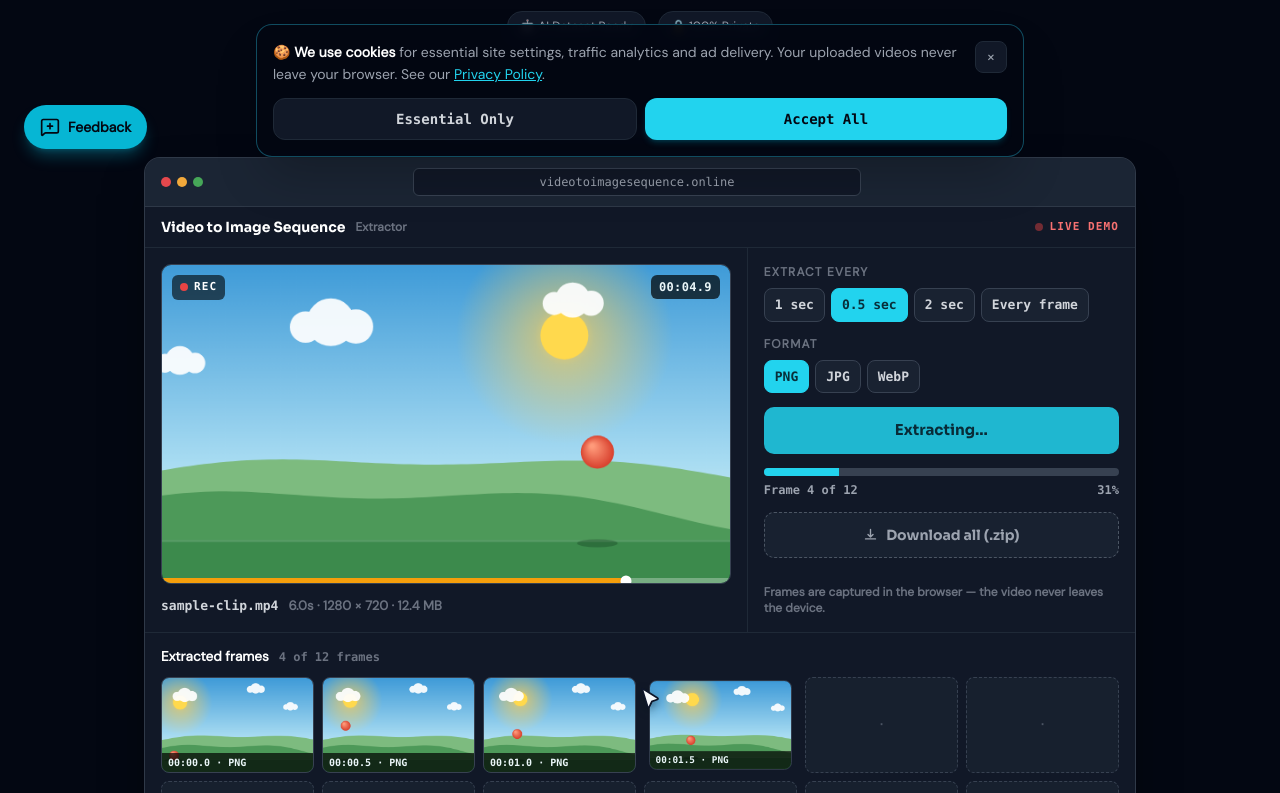
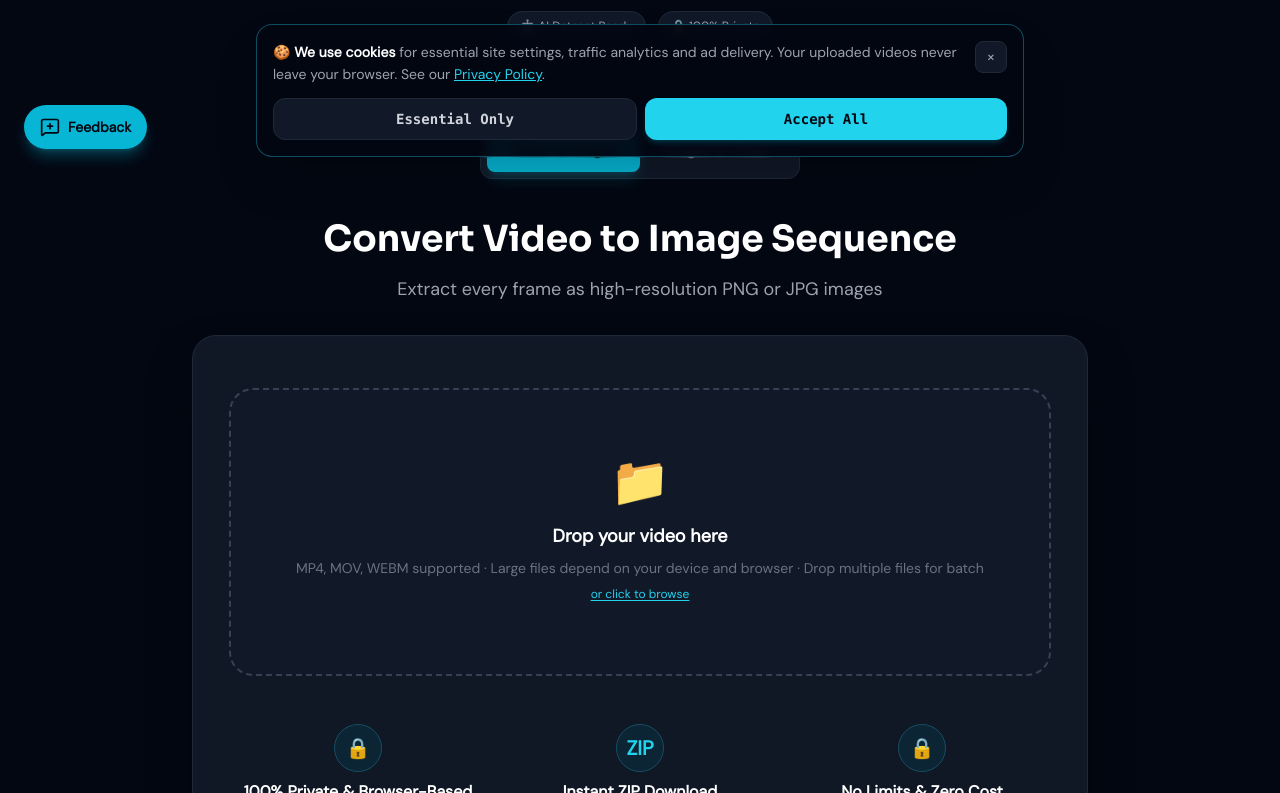
Before and after one commit to msachal5700/video-to-image-sequence, a React (Vite) app: page / in a window 1280 px wide. Shown: the part 627-1420 px from the top of the page. Built offline with nearby package versions, Linux system fonts and the light colour scheme.

Commit message:
fix: remove homepage hero screencast demo (HeroScreencast) at Sachal's request 2026-11-17 — removes the animated demo block + caption from the hero; homepage title/H1 unchanged

```diff
--- a/pages/Home.tsx
+++ b/pages/Home.tsx
@@ -1,7 +1,6 @@
 import React from 'react';
 import { Link } from 'react-router-dom';
 import VideoToImages from './VideoToImages';
-import HeroScreencast from '../components/HeroScreencast';
 import GoogleAdUnit from '../components/GoogleAdUnit';
 import SEOHead from '../components/SEOHead';
 import { localizedUrl } from '../utils/localizedRoutes';
@@ -251,14 +250,6 @@ const Home: React.FC = () => {
           ))}
         </div>
       </section>
-
-      {/* ── ANIMATED SCREENCAST DEMO (hero visual) ── */}
-      <div className="max-w-5xl mx-auto px-4 mb-12">
-        <p className="text-center text-sm text-gray-500 font-semibold mb-4">
-          Watch it work — a 14-second look at the extractor in action:
-        </p>
-        <HeroScreencast />
-      </div>
 
       {/* Tool Switcher Tabs */}
       <div className="flex justify-center mb-10 px-4">
```
